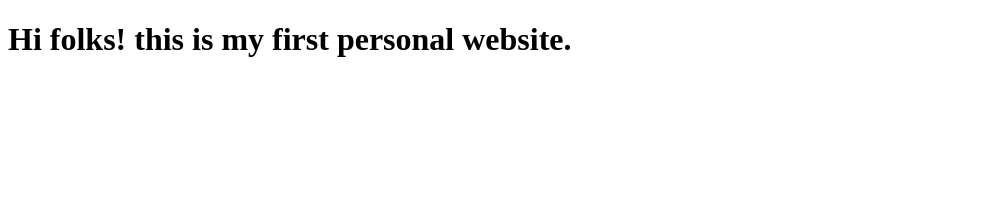
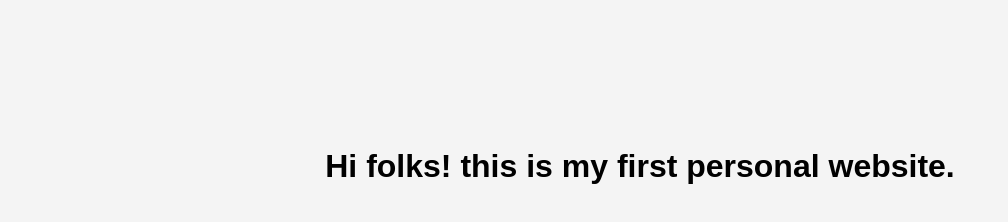
Before and after one commit to kadyrdade/kadyrdade.github.io, a plain HTML site: page index.html in a window 1280 px wide. Shown: the whole page, without its empty margins (0-1008 px from the left). Drawn offline with Linux system fonts and the light colour scheme.

Commit message:
Added some html tags

```diff
--- a/index.html
+++ b/index.html
@@ -2,8 +2,14 @@
 <html lang="en">
     <head>
         <title>Kadyr Dade</title>
+        <style>
+            h1 {
+                padding-top: 10%;
+                text-align: center;
+            }
+        </style>
     </head>
-    <body>
+    <body style="background-color: #f4f4f4; font-family: Arial, sans-serif;">
         <h1>Hi folks! this is my first personal website.</h1>
     </body>
 </html>
```
